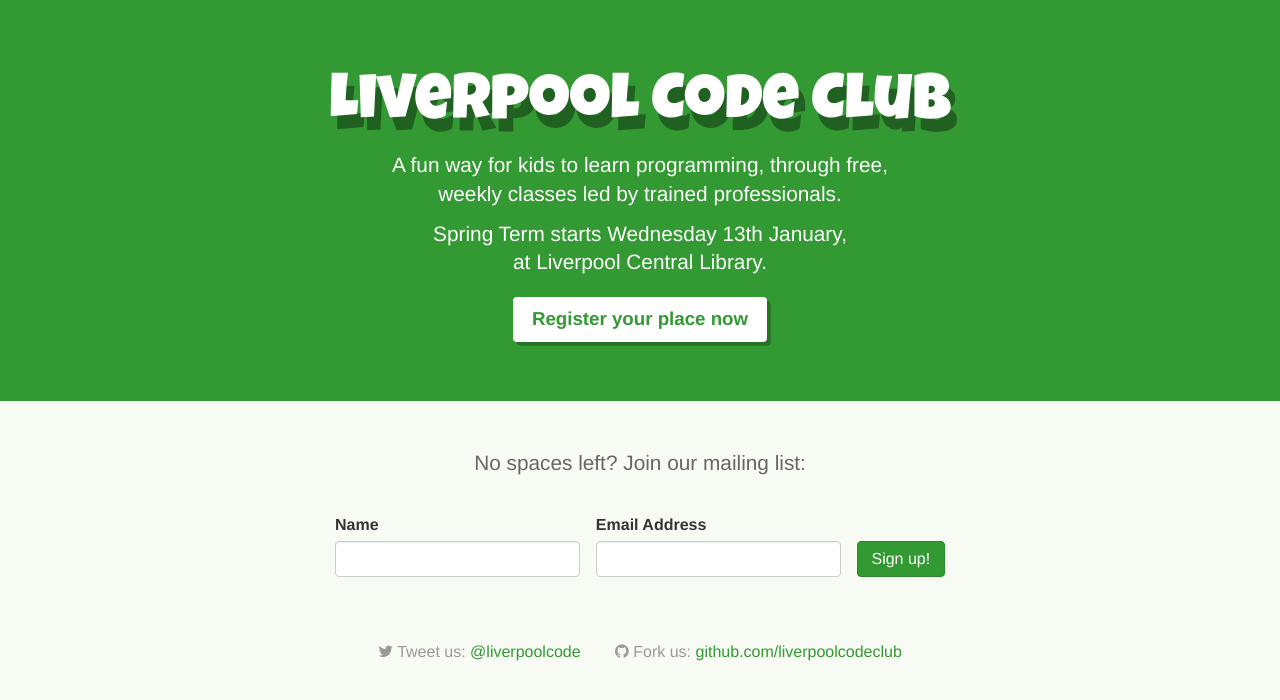
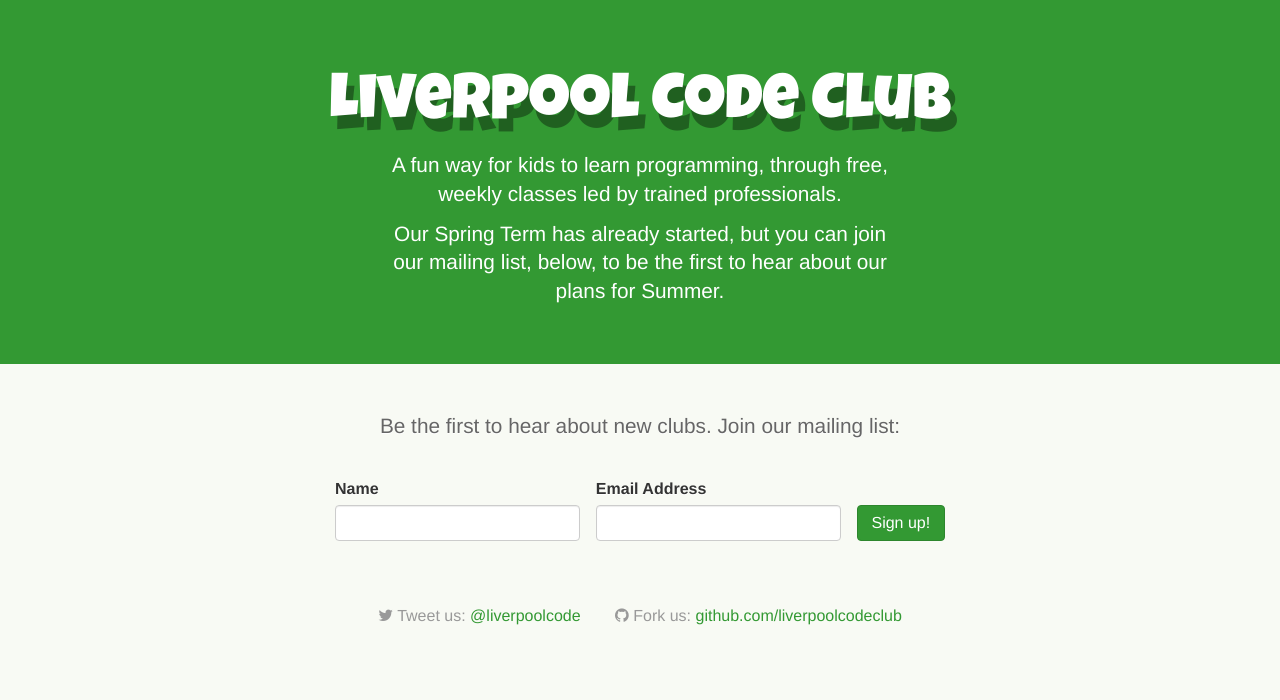
Before and after one commit to liverpoolcodeclub/liverpoolcodeclub.github.io, a Jekyll site: the page built from index.html, in a window 1280 px wide. Shown: the top 700 px of the page. Built offline with Jekyll 4.4.1, drawn with Linux system fonts in a browser that asks for light colours.

Commit message:
Remove Spring Term signup link

```diff
--- a/index.html
+++ b/index.html
@@ -7,14 +7,13 @@ bodyclass: home
     <div class="container">
         <h1>Liverpool Code&nbsp;Club</h1>
         <p>A fun way for kids to learn programming, through free, weekly classes led by trained professionals.</p>
-        <p>Spring Term starts Wednesday 13th January, at&nbsp;Liverpool Central Library.</p>
-        <p><a href="https://www.eventbrite.co.uk/e/20136113658" class="btn btn-large btn--eventbrite">Register your place now</a></p>
+        <p>Our Spring Term has already started, but you can join our mailing list, below, to be the first to hear about our plans for Summer.</p>
     </div>
 </div>
 
 <div class="newsletter-signup">
     <form class="container" action="//twitter.us12.list-manage.com/subscribe/post?u=d6be98165294a95b5a828956f&amp;id=f7fcdbf312" method="post" name="mc-embedded-subscribe-form" novalidate>
-        <p>No spaces left? Join our mailing list:</p>
+        <p>Be the first to hear about new clubs. Join our mailing list:</p>
         <div class="newsletter-signup__inputs">
             <div class="newsletter-signup__name">
                 <label for="mce-NAME">Name</label>
```
